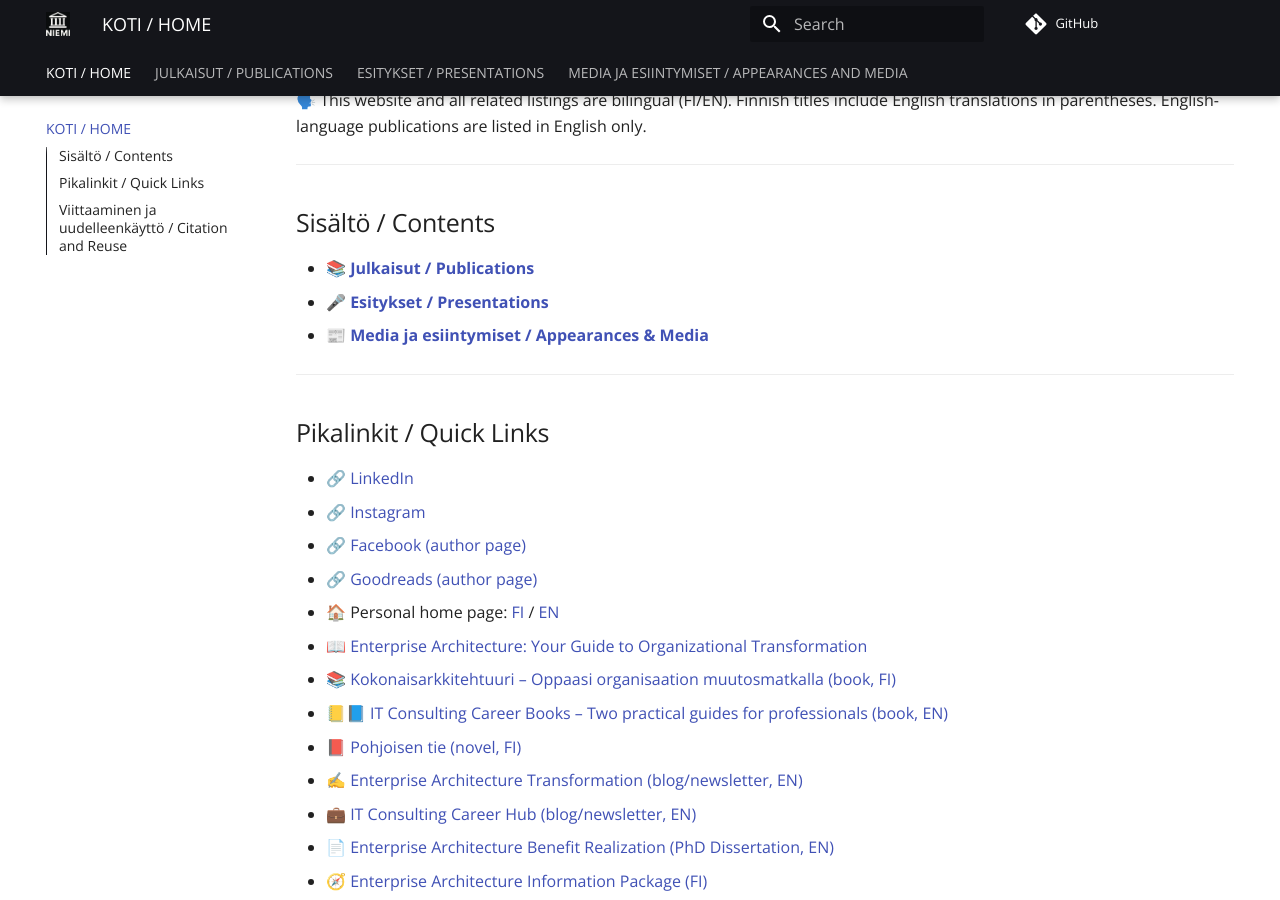
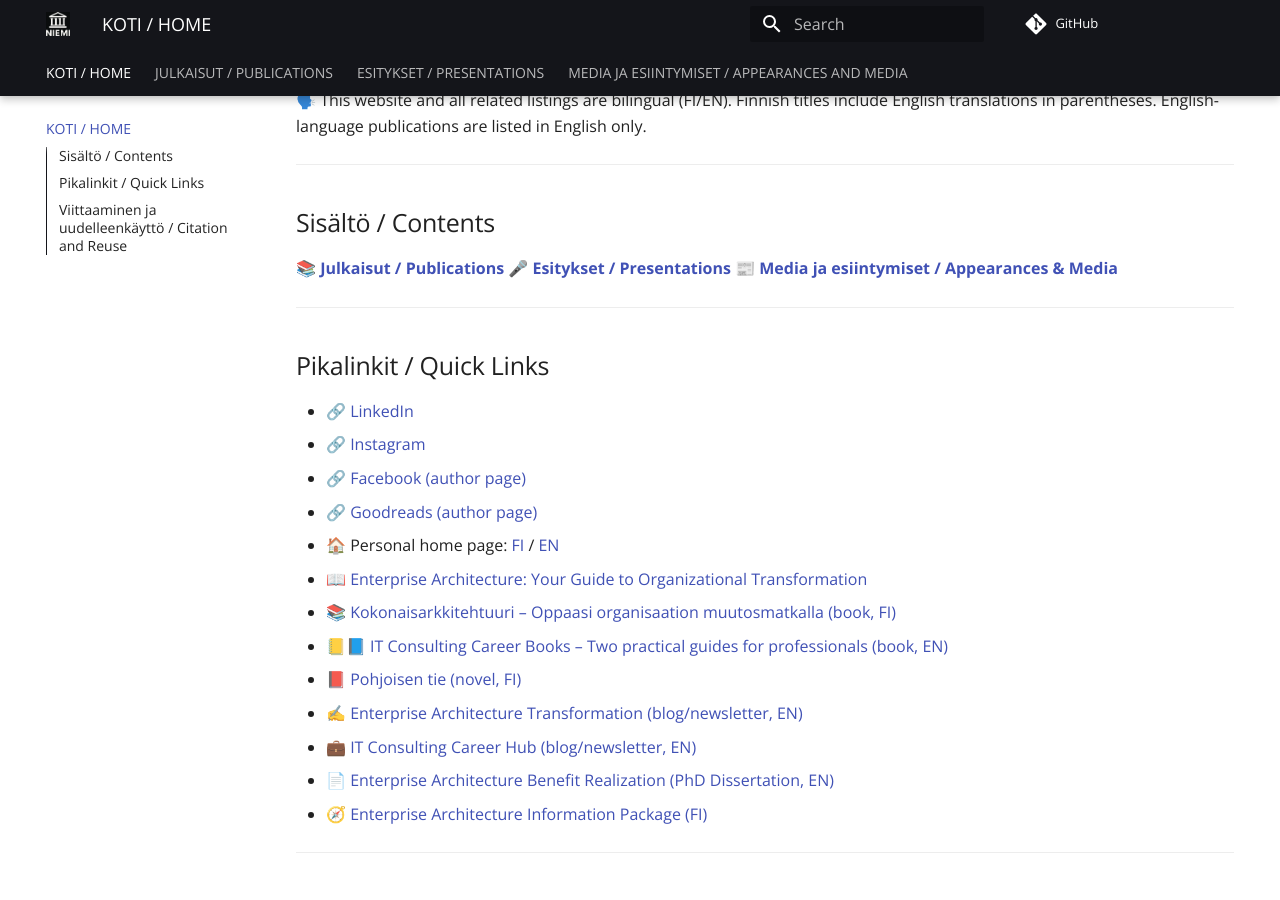
Before and after one commit to eetuniemiphd/eetuniemi, an MkDocs documentation site: the page built from docs/index.md, in a window 1280 px wide and 900 px high, scrolled down 434 px. Built offline with MkDocs 1.6.1 and Material for MkDocs 9.7.7, drawn with Linux system fonts in a browser that asks for light colours; comment, search, counter and statistics services are not loaded.

```diff
--- a/docs/index.md
+++ b/docs/index.md
@@ -13,9 +13,9 @@
 
 ## Sisältö / Contents
 
-- 📚 [**Julkaisut / Publications**](publications-eetu-niemi.md)
-- 🎤 [**Esitykset / Presentations**](presentations-eetu-niemi.md)
-- 📰 [**Media ja esiintymiset / Appearances & Media**](appearances-media-eetu-niemi.md)
+📚 [**Julkaisut / Publications**](publications-eetu-niemi.md)
+🎤 [**Esitykset / Presentations**](presentations-eetu-niemi.md)
+📰 [**Media ja esiintymiset / Appearances & Media**](appearances-media-eetu-niemi.md)
 
 ---
 
```
